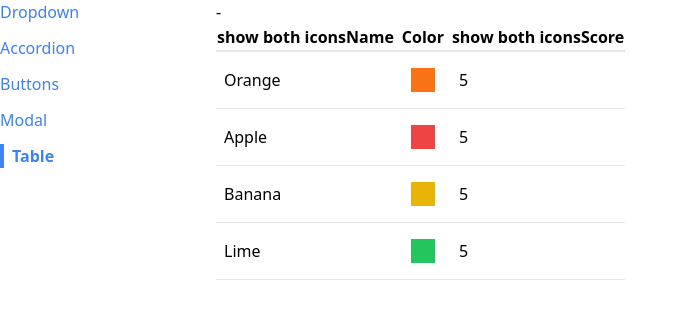
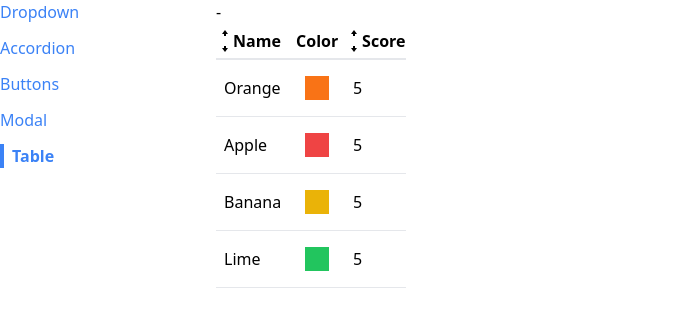
Before and after one commit to Jeungbin/react-udemy-lecture, a React (Create React App) app: page /table in a window 1280 px wide. Shown: the top 310 px of the page, without its empty margins (0-688 px from the left). Built offline with nearby package versions, Linux system fonts and the light colour scheme.

Commit message:
#16 : Style Header Cells

```diff
--- a/src/10.Navigation and Routing/components/SortableTable.js
+++ b/src/10.Navigation and Routing/components/SortableTable.js
@@ -1,6 +1,7 @@
 import React from "react";
 import { useState } from "react";
 import Table from "./Table";
+import { GoArrowSmallDown, GoArrowSmallUp } from "react-icons/go";
 
 export default function SortableTable(props) {
   const [sortOrder, setSortOrder] = useState(null);
@@ -29,9 +30,14 @@
     return {
       ...column,
       header: () => (
-        <th onClick={() => handleClick(column.label)}>
-          {getIcons(column.label, sortBy, sortOrder)}
-          {column.label}
+        <th
+          className="cursor-pointer hover:bg-gray-100"
+          onClick={() => handleClick(column.label)}
+        >
+          <div className="flex items-center">
+            {getIcons(column.label, sortBy, sortOrder)}
+            {column.label}
+          </div>
         </th>
       ),
     };
@@ -68,14 +74,32 @@
 
 function getIcons(label, sortBy, sortOrder) {
   if (label !== sortBy) {
-    return "show both icons";
+    return (
+      <div>
+        <GoArrowSmallUp />
+        <GoArrowSmallDown />
+      </div>
+    );
   }
 
   if (sortOrder === null) {
-    return "show both icons";
+    return (
+      <div>
+        <GoArrowSmallUp />
+        <GoArrowSmallDown />
+      </div>
+    );
   } else if (sortOrder === "asc") {
-    return "show up icon";
+    return (
+      <div>
+        <GoArrowSmallUp />
+      </div>
+    );
   } else if (sortOrder === "desc") {
-    return "show down";
+    return (
+      <div>
+        <GoArrowSmallDown />
+      </div>
+    );
   }
 }
```
